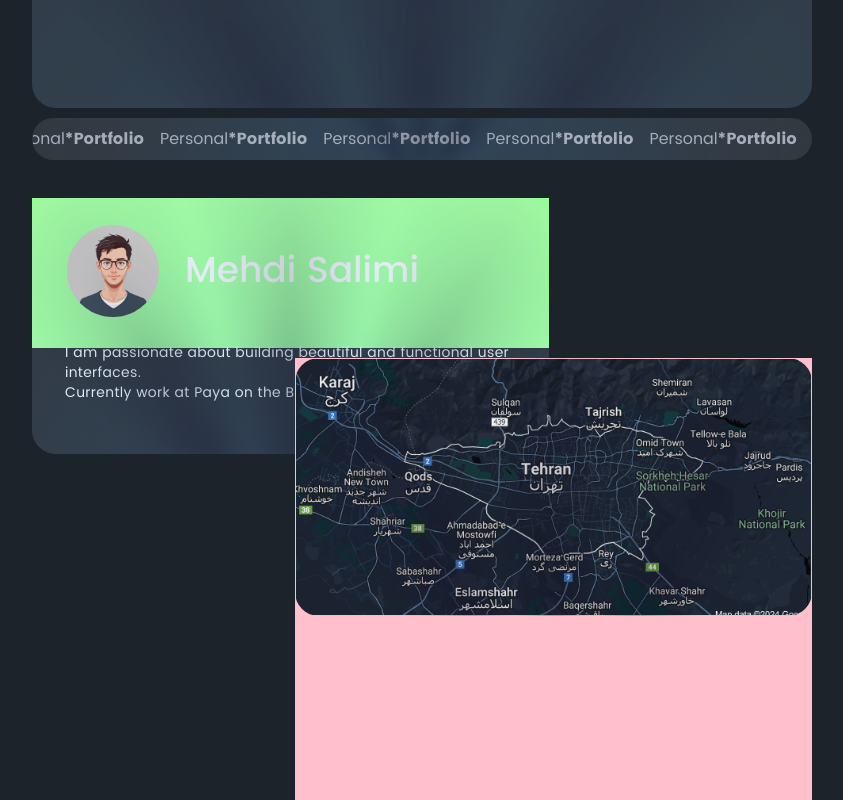
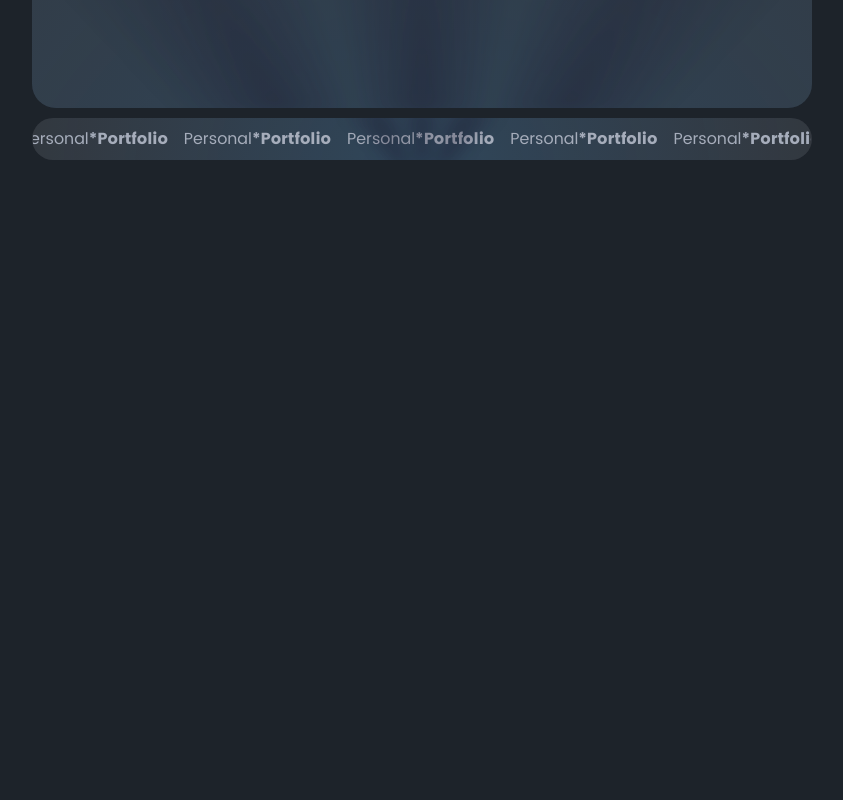
Before and after one commit to SalimiDev/portfolio-2025, a Next.js app: page / in a window 1280 px wide. Shown: the part 960-1760 px from the top of the page, without its empty margins (218-1061 px from the left). After the commit the page ends 1158 px from the top, so only its background shows below. Built offline with nearby package versions, Linux system fonts and the light colour scheme.

Commit message:
fix: resolve type issues in GridCard component with dynamic lazy loading

```diff
--- a/src/app/(grid-container-layout)/_components/grid-card.tsx
+++ b/src/app/(grid-container-layout)/_components/grid-card.tsx
@@ -4,16 +4,21 @@ import React, { Suspense } from 'react';
 
 import Loader from '@/app/_components/loader/loader';
 
+import { GridCardConfig } from '../grid-card-configs.type';
+
 interface GridCardProps {
-    item: {
-        componentType: GridComponent;
-        settings?: Record<string, unknown>;
-        link?: string; // Optional link field
-        icon?: string; // Optional icon field
-    };
+    item: GridCardConfig;
 }
 
-const components = {
+// تعریف دقیق تایپ کامپوننت‌ها
+type ComponentMap = {
+    [key in GridCardConfig['componentType']]: React.ComponentType<{
+        config: Extract<GridCardConfig, { componentType: key }>;
+    }>;
+};
+
+// ایجاد نقشه کامپوننت‌ها
+const components: ComponentMap = {
     ResumeCard: React.lazy(() => import('../../_components/grid-cards/resume/resume-card')),
     LocationCard: React.lazy(() => import('../../_components/grid-cards/location/location-card')),
     AboutMeCard: React.lazy(() => import('../../_components/grid-cards/about-me/about-me-card')),
@@ -22,11 +27,14 @@ const components = {
 };
 
 const GridCard: React.FC<GridCardProps> = ({ item }) => {
-    const ItemComponent = components[item.componentType] || null;
+    // تطبیق نوع کامپوننت با استفاده از item.componentType
+    const ItemComponent = components[item.componentType] as React.ComponentType<{
+        config: typeof item;
+    }> | null;
 
     return (
         <Suspense fallback={<Loader />}>
-            {ItemComponent ? <ItemComponent {...item.settings} /> : <div>Component not found</div>}
+            {ItemComponent ? <ItemComponent config={item} /> : <div>Component not found</div>}
         </Suspense>
     );
 };
--- a/src/app/(grid-container-layout)/grid-card-configs.ts
+++ b/src/app/(grid-container-layout)/grid-card-configs.ts
@@ -1,8 +1,209 @@
+// import { GridCardConfig } from './grid-card-configs.type';
+// export const gridCardConfigs: GridCardConfig[] = [
+//     {
+//         id: 1,
+//         componentType: 'LocationCard',
+//         settings: { type: 'profile', data: { name: 'John Doe', age: 30 } },
+//         color: '',
+//         tags: ['About'],
+//         link: '/profile',
+//         icon: 'user',
+//         layouts: {
+//             all: { x: 0, y: 0, w: 2, h: 7 },
+//             about: { x: 0, y: 0, w: 2, h: 7 },
+//             work: { x: 0, y: 0, w: 2, h: 7 }
+//         },
+//         priority: {
+//             all: 1,
+//             about: 1,
+//             work: 2
+//         }
+//     },
+//     {
+//         id: 2,
+//         componentType: 'ResumeCard',
+//         settings: { type: 'bar', data: [5, 10, 15] },
+//         color: '',
+//         tags: ['Work'],
+//         link: '/statistics',
+//         icon: 'chart',
+//         layouts: {
+//             all: { x: 4, y: 0, w: 4, h: 3 },
+//             about: { x: 6, y: 0, w: 6, h: 3 },
+//             work: { x: 0, y: 2, w: 12, h: 3 }
+//         },
+//         priority: {
+//             all: 3,
+//             about: 4,
+//             work: 2
+//         }
+//     },
+//     {
+//         id: 3,
+//         componentType: 'AboutMeCard',
+//         settings: { type: 'map', location: 'New York' },
+//         color: '',
+//         tags: ['Work'],
+//         link: '/map',
+//         icon: 'location-pin',
+//         layouts: {
+//             all: { x: 8, y: 0, w: 4, h: 7 },
+//             about: { x: 0, y: 4, w: 12, h: 7 },
+//             work: { x: 0, y: 6, w: 12, h: 7 }
+//         },
+//         priority: {
+//             all: 2,
+//             about: 1,
+//             work: 3
+//         }
+//     },
+//     {
+//         id: 4,
+//         componentType: 'WorkExperiences',
+//         settings: {
+//             columns: ['Skill', 'Level'],
+//             data: [
+//                 ['React', 'Expert'],
+//                 ['CSS', 'Advanced']
+//             ]
+//         },
+//         color: '',
+//         // color: '#ADD8E6',
+//         tags: ['About'],
+//         link: '/resume',
+//         icon: 'file',
+//         layouts: {
+//             all: { x: 0, y: 4, w: 6, h: 12 },
+//             about: { x: 6, y: 4, w: 6, h: 12 },
+//             work: { x: 0, y: 12, w: 12, h: 12 }
+//         },
+//         priority: {
+//             all: 4,
+//             about: 2,
+//             work: 5
+//         }
+//     },
+//     {
+//         id: 5,
+//         componentType: 'MovingBarCard',
+//         settings: { type: 'list', data: ['Project A', 'Project B', 'Project C'] },
+//         color: '',
+//         tags: ['Work'],
+//         link: '/projects',
+//         icon: 'project',
+//         layouts: {
+//             all: { x: 6, y: 4, w: 6, h: 2 },
+//             about: { x: 0, y: 8, w: 12, h: 2 },
+//             work: { x: 0, y: 18, w: 12, h: 2 }
+//         },
+//         priority: {
+//             all: 5,
+//             about: 3,
+//             work: 4
+//         }
+//     },
+//     {
+//         id: 6,
+//         componentType: 'AboutMeCard',
+//         settings: { type: 'timeline', events: ['2020: Joined company', '2022: Promoted'] },
+//         color: '#98FB98',
+//         tags: ['About', 'Work'],
+//         link: '/timeline',
+//         icon: 'timeline',
+//         layouts: {
+//             all: { x: 0, y: 8, w: 4, h: 4 },
+//             about: { x: 6, y: 8, w: 6, h: 4 },
+//             work: { x: 0, y: 24, w: 12, h: 4 }
+//         },
+//         priority: {
+//             all: 6,
+//             about: 4,
+//             work: 6
+//         }
+//     },
+//     {
+//         id: 7,
+//         componentType: 'LocationCard',
+//         settings: { type: 'chat', messages: ['Hi!', 'Hello!', 'How are you?'] },
+//         color: '#FFC0CB',
+//         tags: ['About', 'Work'],
+//         link: '/chat',
+//         icon: 'chat',
+//         layouts: {
+//             all: { x: 4, y: 8, w: 4, h: 20 },
+//             about: { x: 0, y: 12, w: 12, h: 20 },
+//             work: { x: 0, y: 28, w: 12, h: 20 }
+//         },
+//         priority: {
+//             all: 7,
+//             about: 5,
+//             work: 7
+//         }
+//     },
+//     {
+//         id: 8,
+//         componentType: 'MovingBarCard',
+//         settings: { type: 'notifications', count: 3 },
+//         color: '#F0E68C',
+//         tags: ['Work'],
+//         link: '/notifications',
+//         icon: 'bell',
+//         layouts: {
+//             all: { x: 8, y: 8, w: 4, h: 4 },
+//             about: { x: 0, y: 16, w: 12, h: 4 },
+//             work: { x: 0, y: 32, w: 12, h: 2 }
+//         },
+//         priority: {
+//             all: 8,
+//             about: 6,
+//             work: 8
+//         }
+//     },
+//     {
+//         id: 9,
+//         componentType: 'ResumeCard',
+//         settings: { type: 'kanban', tasks: ['Task 1', 'Task 2', 'Task 3'] },
+//         color: '#FF6347',
+//         tags: ['Work'],
+//         link: '/tasks',
+//         icon: 'tasks',
+//         layouts: {
+//             all: { x: 0, y: 12, w: 6, h: 4 },
+//             about: { x: 6, y: 12, w: 6, h: 4 },
+//             work: { x: 0, y: 34, w: 12, h: 6 }
+//         },
+//         priority: {
+//             all: 9,
+//             about: 7,
+//             work: 9
+//         }
+//     },
+//     {
+//         id: 10,
+//         componentType: 'LocationCard',
+//         settings: { type: 'settings', options: ['Theme', 'Notifications'] },
+//         color: '#DDA0DD',
+//         tags: ['About'],
+//         link: '/settings',
+//         icon: 'settings',
+//         layouts: {
+//             all: { x: 6, y: 12, w: 6, h: 4 },
+//             about: { x: 0, y: 20, w: 12, h: 4 },
+//             work: { x: 0, y: 40, w: 12, h: 2 }
+//         },
+//         priority: {
+//             all: 10,
+//             about: 8,
+//             work: 10
+//         }
+//     }
+// ];
 import { GridCardConfig } from './grid-card-configs.type';
 
 export const gridCardConfigs: GridCardConfig[] = [
     {
         id: 1,
+        location: 'string',
         componentType: 'LocationCard',
         settings: { type: 'profile', data: { name: 'John Doe', age: 30 } },
         color: '',
@@ -22,6 +223,8 @@ export const gridCardConfigs: GridCardConfig[] = [
     },
     {
         id: 2,
+        downloadIcon: 'string',
+        eyeIcon: 'string',
         componentType: 'ResumeCard',
         settings: { type: 'bar', data: [5, 10, 15] },
         color: '',
@@ -41,6 +244,7 @@ export const gridCardConfigs: GridCardConfig[] = [
     },
     {
         id: 3,
+        avatar: 'string',
         componentType: 'AboutMeCard',
         settings: { type: 'map', location: 'New York' },
         color: '',
@@ -61,6 +265,30 @@ export const gridCardConfigs: GridCardConfig[] = [
     {
         id: 4,
         componentType: 'WorkExperiences',
+        content: [
+            {
+                title: 'Frontend Developer',
+                company: 'Paya',
+                dates: '2023 - Present',
+                opacity: 100,
+                lineThrough: false
+            },
+            {
+                title: 'Web Developer',
+                company: 'Freelance',
+                dates: '2021 - 2023',
+                opacity: 55,
+                lineThrough: true
+            },
+            {
+                title: 'Frontend Developer',
+                company: 'Protein Gostar Sina',
+                dates: '2020 - 2021',
+                opacity: 55,
+                lineThrough: true
+            }
+        ],
+        // test: 'string',
         settings: {
             columns: ['Skill', 'Level'],
             data: [
@@ -86,6 +314,7 @@ export const gridCardConfigs: GridCardConfig[] = [
     },
     {
         id: 5,
+        moveSpeed: 10,
         componentType: 'MovingBarCard',
         settings: { type: 'list', data: ['Project A', 'Project B', 'Project C'] },
         color: '',
@@ -102,100 +331,5 @@ export const gridCardConfigs: GridCardConfig[] = [
             about: 3,
             work: 4
         }
-    },
-    {
-        id: 6,
-        componentType: 'AboutMeCard',
-        settings: { type: 'timeline', events: ['2020: Joined company', '2022: Promoted'] },
-        color: '#98FB98',
-        tags: ['About', 'Work'],
-        link: '/timeline',
-        icon: 'timeline',
-        layouts: {
-            all: { x: 0, y: 8, w: 4, h: 4 },
-            about: { x: 6, y: 8, w: 6, h: 4 },
-            work: { x: 0, y: 24, w: 12, h: 4 }
-        },
-        priority: {
-            all: 6,
-            about: 4,
-            work: 6
-        }
-    },
-    {
-        id: 7,
-        componentType: 'LocationCard',
-        settings: { type: 'chat', messages: ['Hi!', 'Hello!', 'How are you?'] },
-        color: '#FFC0CB',
-        tags: ['About', 'Work'],
-        link: '/chat',
-        icon: 'chat',
-        layouts: {
-            all: { x: 4, y: 8, w: 4, h: 20 },
-            about: { x: 0, y: 12, w: 12, h: 20 },
-            work: { x: 0, y: 28, w: 12, h: 20 }
-        },
-        priority: {
-            all: 7,
-            about: 5,
-            work: 7
-        }
-    },
-    {
-        id: 8,
-        componentType: 'MovingBarCard',
-        settings: { type: 'notifications', count: 3 },
-        color: '#F0E68C',
-        tags: ['Work'],
-        link: '/notifications',
-        icon: 'bell',
-        layouts: {
-            all: { x: 8, y: 8, w: 4, h: 4 },
-            about: { x: 0, y: 16, w: 12, h: 4 },
-            work: { x: 0, y: 32, w: 12, h: 2 }
-        },
-        priority: {
-            all: 8,
-            about: 6,
-            work: 8
-        }
-    },
-    {
-        id: 9,
-        componentType: 'ResumeCard',
-        settings: { type: 'kanban', tasks: ['Task 1', 'Task 2', 'Task 3'] },
-        color: '#FF6347',
-        tags: ['Work'],
-        link: '/tasks',
-        icon: 'tasks',
-        layouts: {
-            all: { x: 0, y: 12, w: 6, h: 4 },
-            about: { x: 6, y: 12, w: 6, h: 4 },
-            work: { x: 0, y: 34, w: 12, h: 6 }
-        },
-        priority: {
-            all: 9,
-            about: 7,
-            work: 9
-        }
-    },
-    {
-        id: 10,
-        componentType: 'LocationCard',
-        settings: { type: 'settings', options: ['Theme', 'Notifications'] },
-        color: '#DDA0DD',
-        tags: ['About'],
-        link: '/settings',
-        icon: 'settings',
-        layouts: {
-            all: { x: 6, y: 12, w: 6, h: 4 },
-            about: { x: 0, y: 20, w: 12, h: 4 },
-            work: { x: 0, y: 40, w: 12, h: 2 }
-        },
-        priority: {
-            all: 10,
-            about: 8,
-            work: 10
-        }
     }
 ];
--- a/src/app/(grid-container-layout)/grid-card-configs.type.ts
+++ b/src/app/(grid-container-layout)/grid-card-configs.type.ts
@@ -1,11 +1,55 @@
-export interface GridCardConfig {
+import { ExperienceRecordTypes } from '../_components/grid-cards/work-experiences/experience-records.interface';
+
+interface BaseGridCardConfig {
     id: number;
+    componentType: GridComponent;
+    tags: string[];
+    priority: Record<string, number>;
+    layouts?: Record<NavigationTitles, { x: number; y: number; w: number; h: number }>;
     settings: Record<string, unknown>;
-    componentType: GridComponent;
     color: string;
-    tags: string[];
     link: string;
     icon: string;
-    priority: Record<string, number>; // تعریف تایپ priority به صورت دینامیک
-    layouts?: Record<NavigationTitles, { x: number; y: number; w: number; h: number }>;
 }
+
+interface LocationCard extends BaseGridCardConfig {
+    // componentType: 'LocationCard';
+    location: string;
+}
+
+interface ResumeCard extends BaseGridCardConfig {
+    // componentType: 'ResumeCard';
+    // link: string;
+    eyeIcon: string;
+    downloadIcon: string;
+}
+
+interface AboutMeCard extends BaseGridCardConfig {
+    // componentType: 'AboutMeCard';
+    avatar: string;
+}
+
+interface WorkExperiencesCard extends BaseGridCardConfig {
+    // componentType: 'WorkExperiences';
+    content: ExperienceRecordTypes[];
+    test?: string;
+}
+interface MovingBarCard extends BaseGridCardConfig {
+    // componentType: 'MovingBarCard';
+    moveSpeed: number;
+}
+
+export type GridCardConfig = ResumeCard | AboutMeCard | WorkExperiencesCard | LocationCard | MovingBarCard;
+
+//=========================================================================
+// export interface GridCardConfig {
+//     id: number;
+//     settings: Record<string, unknown>;
+//     componentType: GridComponent;
+//     color: string;
+//     tags: string[];
+//     link: string;
+//     icon: string;
+//     priority: Record<string, number>; // تعریف تایپ priority به صورت دینامیک
+//     layouts?: Record<NavigationTitles, { x: number; y: number; w: number; h: number }>;
+// }
--- a/src/app/_components/grid-cards/about-me/about-me-card.tsx
+++ b/src/app/_components/grid-cards/about-me/about-me-card.tsx
@@ -4,7 +4,9 @@ import Image from 'next/image';
 
 import GradientBackdrop from '@/app/_components/gradient-backdrop/GradientBackdrop';
 
-const AboutMeCard: React.FC = () => {
+const AboutMeCard: React.FC = (props) => {
+    console.log(props);
+
     return (
         <section className='group relative h-64 w-full overflow-hidden rounded-[24px] bg-white/60 p-px dark:bg-white/10'>
             <GradientBackdrop />
```
Also changed, not shown: src/app/_components/grid-cards/resume/resume-card.tsx (+6 -1 lines).
